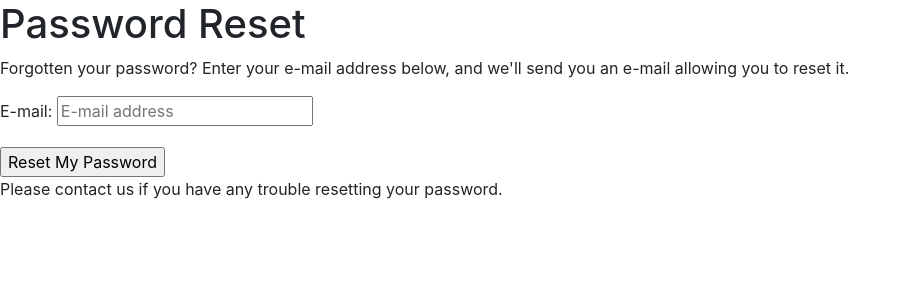
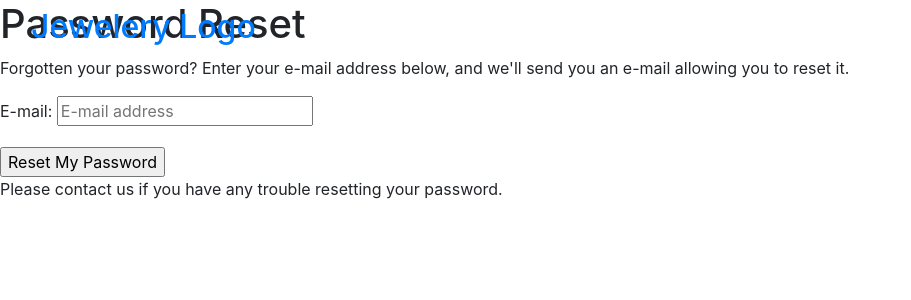
Before and after one commit to anthonyfdunphy/ecommerce-application, a Django app: page /accounts/password/reset/ in a window 1280 px wide. Shown: the top 300 px of the page, without its empty margins (0-911 px from the left). Run offline with Django 3.2, Linux system fonts and the light colour scheme.

Commit message:
got to a certain point and need a break

```diff
--- a/ecommerce_site/templates/base.html
+++ b/ecommerce_site/templates/base.html
@@ -32,7 +32,17 @@
     <title>Jewelery Website</title>
   </head>
   <body>
-    <header class="container-fluid fixed-top"></header>
+    <header class="container-fluid fixed-top">
+        <div class="row">
+            <div class="col-12 col-lg-4 my-auto py-large py-0 text-center text-lg-left">
+                <a href="{% url 'home' %}" class="nav-link main-logo-link">
+                    <h2 class="logo-font text-black">Jewelery Logo</h2>
+                </a>
+            </div>
+            <div class="col-12 col-lg-4 my-auto py-large py-0 text-center text-lg-left"></div>
+            <div class="col-12 col-lg-4 my-auto py-large py-0 text-center text-lg-left"></div>
+        </div>
+    </header>
 
     {% if messages %}
         <div class="message-container"></div>
```
